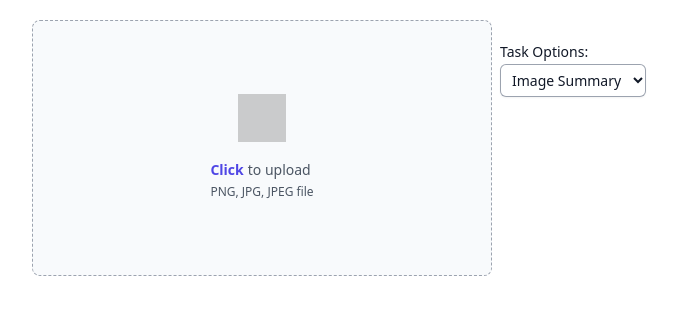
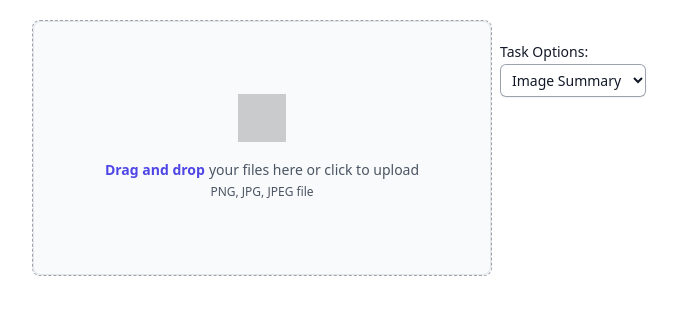
Before and after one commit to NghiaaPD/FE-Summary-from-Image-and-VIdeo, a React (Vite) app: page / in a window 1280 px wide. Shown: the top 314 px of the page, without its empty margins (378-1055 px from the left). Built offline with nearby package versions, Linux system fonts and the light colour scheme; grey boxes are pictures that could not be loaded.

Commit message:
feature/drap-and-drop

```diff
--- a/package.json
+++ b/package.json
@@ -10,6 +10,7 @@
     "preview": "vite preview"
   },
   "dependencies": {
+    "@dnd-kit/core": "^6.1.0",
     "@radix-ui/react-icons": "^1.3.0",
     "@radix-ui/react-slot": "^1.1.0",
     "class-variance-authority": "^0.7.0",
@@ -17,6 +18,7 @@
     "lucide-react": "^0.447.0",
     "react": "^18.2.0",
     "react-dom": "^18.2.0",
+    "react-dropzone": "^14.2.10",
     "tailwind-merge": "^2.5.3",
     "tailwindcss-animate": "^1.0.7"
   },
--- a/src/pages/imageVideoSumary/FileInput.tsx
+++ b/src/pages/imageVideoSumary/FileInput.tsx
@@ -1,4 +1,5 @@
-import { useEffect } from "react";
+import { useCallback, useEffect } from "react";
+import { useDropzone } from "react-dropzone";
 
 function FileInput({
   handleFileChange,
@@ -22,10 +23,22 @@ function FileInput({
       }
     };
   }, [filePreviewUrl]);
+  const onDrop = useCallback((acceptedFiles: File[]) => {
+    const file = acceptedFiles[0];
+
+    const event = { target: { files: [file] } };
+    handleFileChange(event as unknown as React.ChangeEvent<HTMLInputElement>);
+  }, [handleFileChange]);
+
+  // Thiết lập dropzone
+  const { getRootProps, getInputProps, isDragActive } = useDropzone({
+    onDrop,
+    accept: isVideo === 1 ? { 'video/mp4': ['.mp4'] } : { 'image/': ['.jpg', '.jpeg', '.png'] },
+  });
 
   return (
     <>
-      <div className="w-3/5 h-64 relative bg-slate-50 flex justify-center items-center border border-dashed border-gray-400 rounded-lg">
+      <div className="w-3/5 h-64 relative bg-slate-50 flex justify-center items-center border border-dashed border-gray-400 rounded-lg" {...getRootProps()}>
         {filePreviewUrl ? (
           <>
             {!isVideo ? (
@@ -54,24 +67,20 @@ function FileInput({
             </button>
           </>
         ) : (
-          <label
-            htmlFor="file-upload"
-            className="cursor-pointer hover:bg-slate-200 hover:shadow-md hover:rounded-lg flex justify-center items-center w-full h-full text-center"
-          >
-            <div>
+          <div className={`w-full h-full object-scale-down border rounded-lg flex flex-col justify-center items-center ${isDragActive ? 'bg-slate-200' : ''}`}>
             <img
               src="./addImageIcon.png"
               alt="Add Icon"
               className="mx-auto h-12 w-12 opacity-50"
             />
             <div className="mt-4 flex text-sm leading-6 text-gray-600">
-                <span className="text-indigo-600 font-semibold">Click</span>
-                <p className="pl-1">to upload</p>
+              <span className="text-indigo-600 font-semibold">Drag and drop</span>
+              <p className="pl-1">your files here or click to upload</p>
             </div>
             <p className="text-xs leading-5 text-gray-600">
               {!isVideo ? "PNG, JPG, JPEG" : "Video"} file
             </p>
-              <input
+            <input {...getInputProps()}
                 id="file-upload"
                 name="file-upload"
                 type="file"
@@ -80,7 +89,6 @@ function FileInput({
                 onChange={handleFileChange}
               />
           </div>
-          </label>
         )}
       </div>
 
@@ -94,7 +102,7 @@ function FileInput({
       )}
 
       {responseText && (
-        <div className="mt-2 p-2 w-3/4 bg-slate-50 border border-gray-400 rounded-md text-gray-900">
+        <div className="mt-2 p-2 w-3/4 h-64 bg-slate-50 border border-gray-400 rounded-md text-gray-900">
           {responseText}
         </div>
       )}
```
Also changed, not shown: 1 other file (tests, documents, lock files or other folders). Lines whose indentation alone changed are shown as unchanged.
